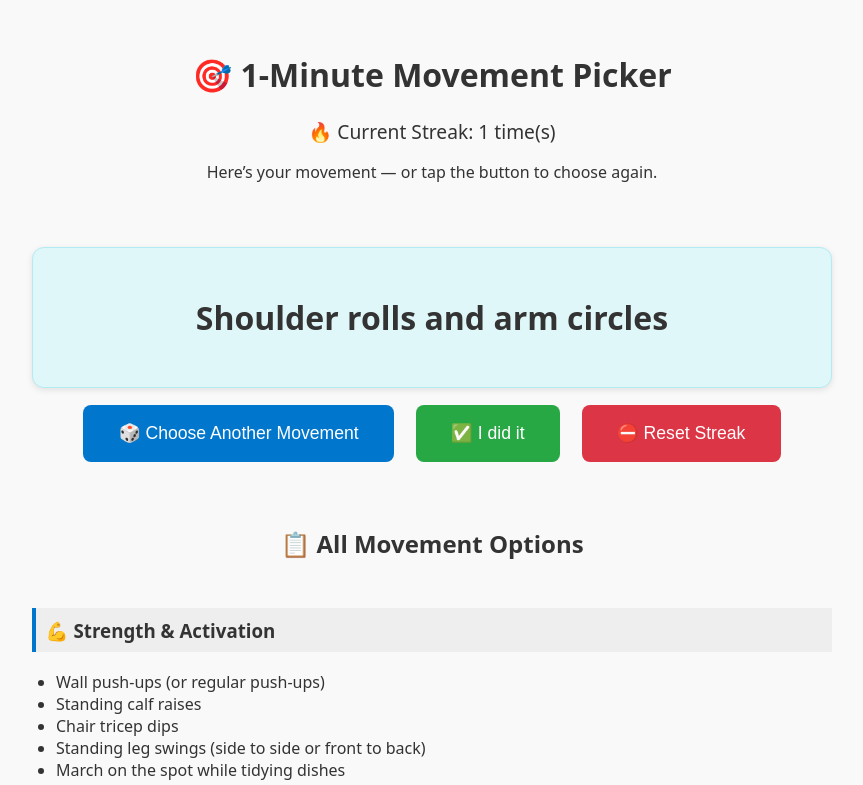
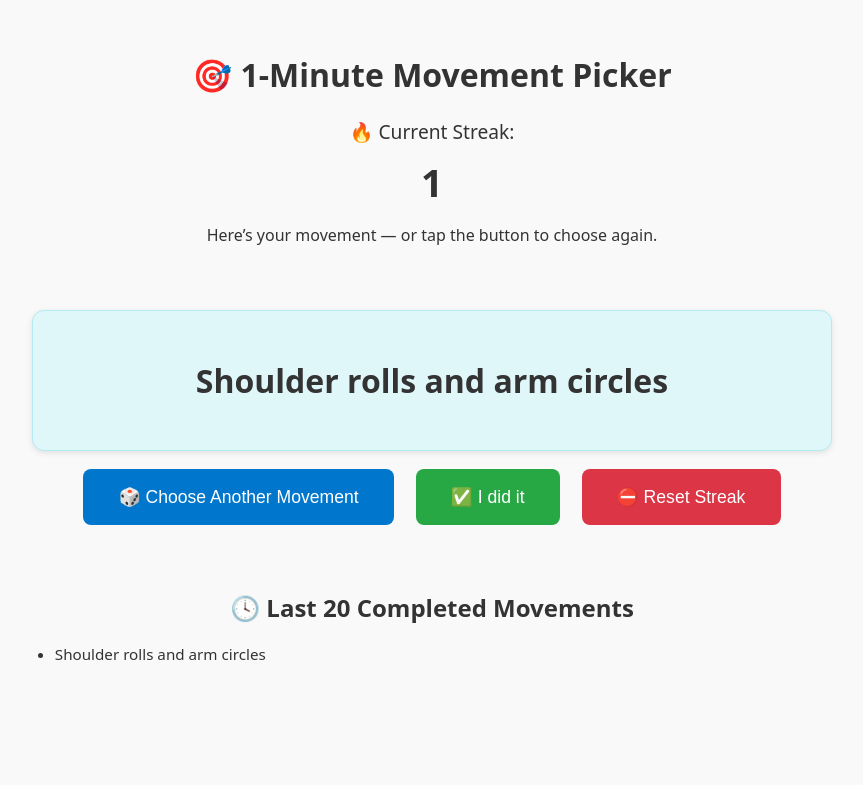
Before and after one commit to WillCody/movement-picker, a plain HTML site: page movement-picker.html in a window 1280 px wide. Both pictures are taken after a click on the button "✅ I did it". Shown: the top 785 px of the page, without its empty margins (208-1071 px from the left). Drawn offline with Linux system fonts and the light colour scheme.

Commit message:
Update movement-picker.html
History
UX tweaks

```diff
--- a/movement-picker.html
+++ b/movement-picker.html
@@ -84,6 +84,12 @@
       margin-top: 1em;
     }
 
+    #streak-count {
+      font-size: 2em;
+      font-weight: bold;
+      margin-top: 0.3em;
+    }
+
     .category {
       margin-top: 3em;
     }
@@ -122,7 +128,8 @@
   <h1>🎯 1-Minute Movement Picker</h1>
 
   <div id="streak-display">
-    🔥 Current Streak: <span id="streak-count">0</span> time(s)
+    🔥 Current Streak:
+    <div id="streak-count">0</div>
   </div>
 
   <p style="text-align:center;">Here’s your movement — or tap the button to choose again.</p>
@@ -135,7 +142,12 @@
     <button class="reset-button" onclick="resetStreak()">⛔ Reset Streak</button>
   </div>
 
-  <div class="category">
+  <div class="category" style="margin-top: 3em;">
+    <h2>🕓 Last 20 Completed Movements</h2>
+    <ul id="history-list" style="font-size: 0.95em;"></ul>
+  </div>
+
+  <div class="category" style="margin-top: 8em;">
     <h2>📋 All Movement Options</h2>
 
     <div class="category">
@@ -223,8 +235,9 @@
 
     function initializePage() {
       loadStreak();
+      loadHistory();
       const lastChoice = localStorage.getItem("lastMovementChoice");
-      if (lastChoice) {
+      if (lastChoice && lastChoice.trim() !== "") {
         document.getElementById("result").textContent = lastChoice;
       } else {
         pickMovement();
@@ -243,16 +256,40 @@
     }
 
     function markAsDone() {
+      // Update streak
       let streak = parseInt(localStorage.getItem("movementStreak")) || 0;
       streak++;
       localStorage.setItem("movementStreak", streak);
       document.getElementById("streak-count").textContent = streak;
+
+      // Update history
+      const movement = document.getElementById("result").textContent;
+      let history = JSON.parse(localStorage.getItem("movementHistory")) || [];
+      history.unshift(movement);
+      if (history.length > 20) history = history.slice(0, 20);
+      localStorage.setItem("movementHistory", JSON.stringify(history));
+      renderHistory(history);
     }
 
     function resetStreak() {
       localStorage.setItem("movementStreak", 0);
       document.getElementById("streak-count").textContent = 0;
     }
+
+    function loadHistory() {
+      const history = JSON.parse(localStorage.getItem("movementHistory")) || [];
+      renderHistory(history);
+    }
+
+    function renderHistory(historyArray) {
+      const list = document.getElementById("history-list");
+      list.innerHTML = "";
+      historyArray.forEach(item => {
+        const li = document.createElement("li");
+        li.textContent = item;
+        list.appendChild(li);
+      });
+    }
   </script>
 
 </body>
```
